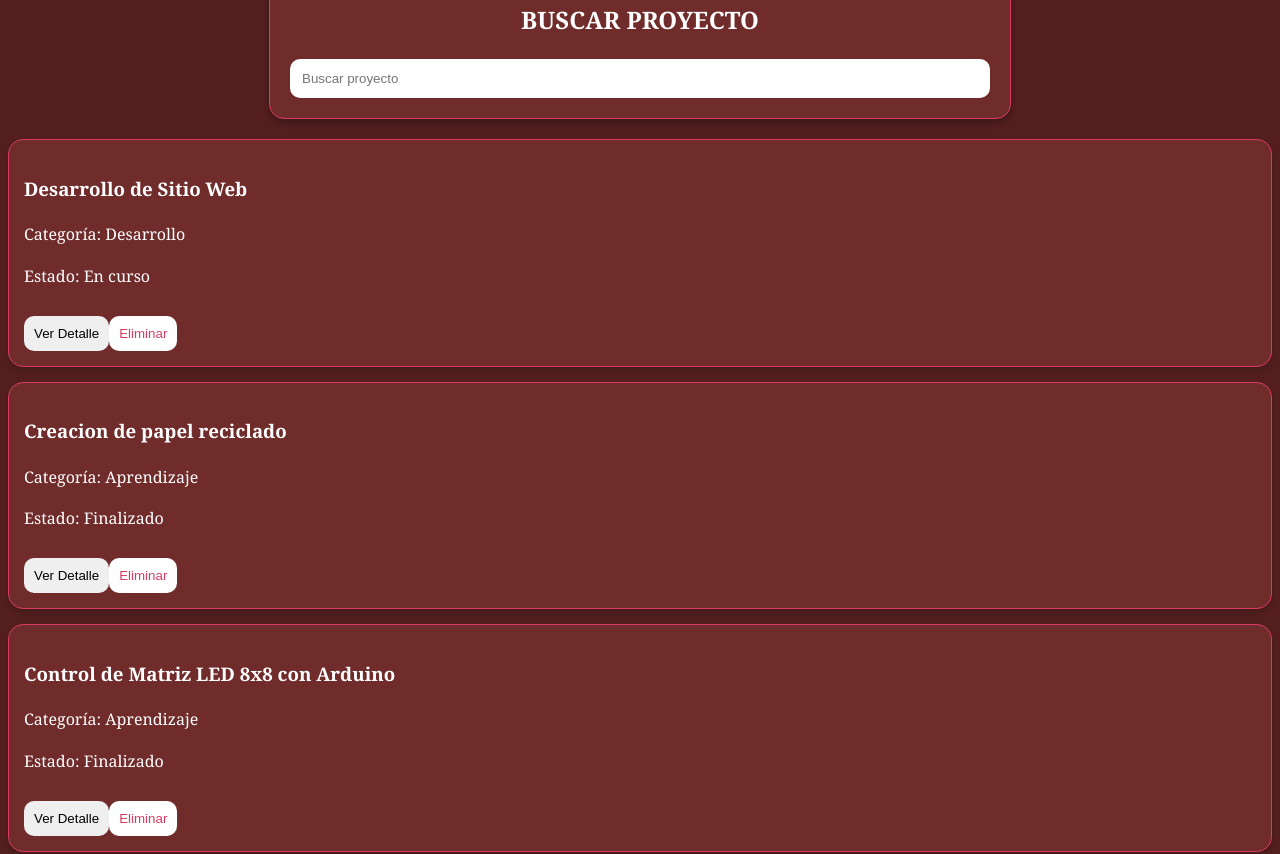
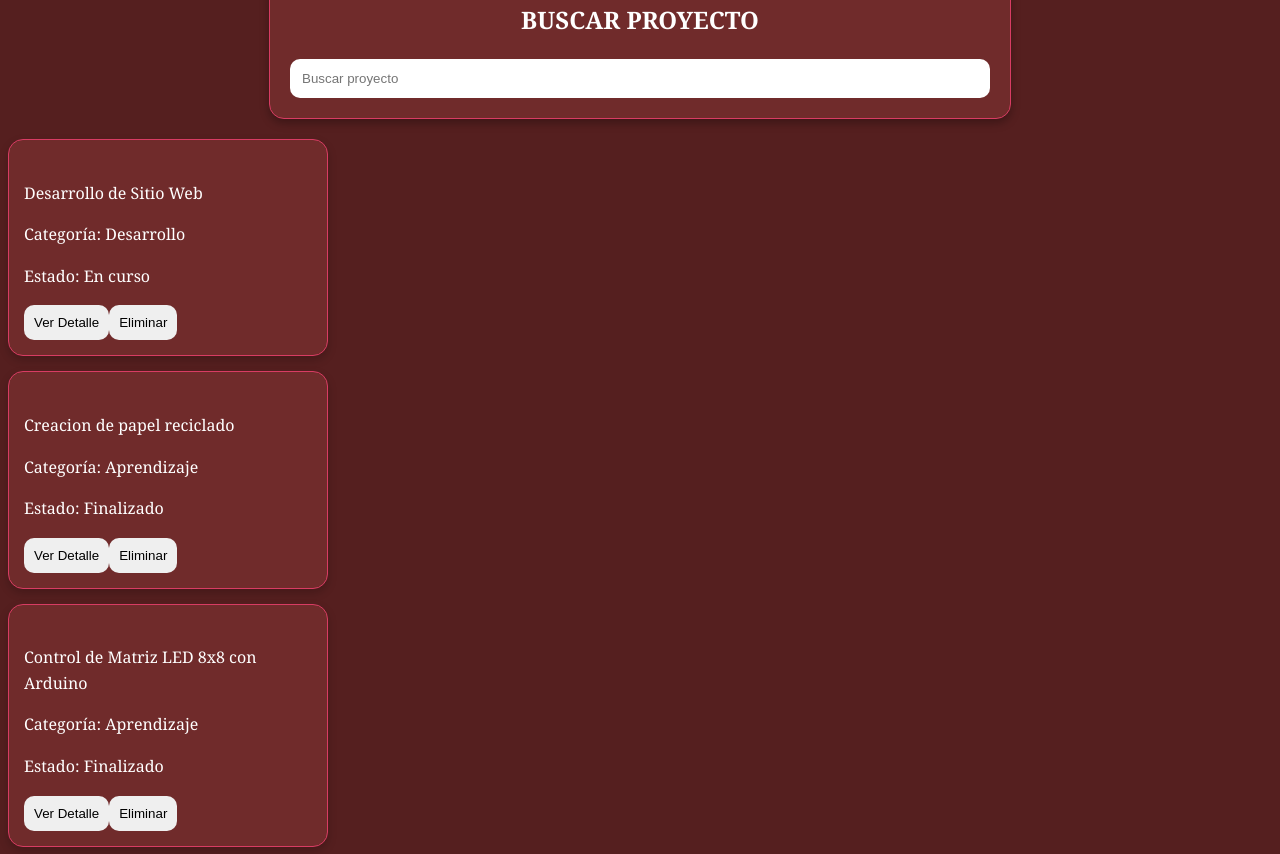
Before and after one commit to Meliip414/PV_tp3_grupo16, a React (Vite) app in the folder pv_tp3_grupo16/: page / in a window 1280 px wide. Shown: the part 840-1694 px from the top of the page. Built offline with nearby package versions, Linux system fonts and the light colour scheme.

Commit message:
Modificación del componente CardProyecto - Josefina Rios

```diff
--- a/pv_tp3_grupo16/src/components/CardProyecto.jsx
+++ b/pv_tp3_grupo16/src/components/CardProyecto.jsx
@@ -1,25 +1,31 @@
-const CardProyecto = ({ proyecto, verDetalle, eliminar }) => {
+import Button from 'react-bootstrap/Button';
+import Card from 'react-bootstrap/Card';
+
+
+const CardProyecto = ({ proyecto, verDetalle, eliminarProyecto }) => {
 
  return (
-        <article className="card">
-            <h3>{proyecto.titulo}</h3>
-            <p>Categoría: {proyecto.categoria}</p>
-            <p>Estado: {proyecto.estado}</p>
-
-            <button
-                className="boton-accion"
+        <Card style={{ width: '18rem' }}>
+            <Card.Img variant="top" src=""/>
+            <Card.Body>
+            <Card.Title>{proyecto.titulo}</Card.Title>
+            <Card.Text> Categoría: {proyecto.categoria}</Card.Text>
+            <Card.Text> Estado: {proyecto.estado}</Card.Text>
+            <Button
+                variant="info"
                 onClick={() => verDetalle(proyecto)}
             >
                 Ver Detalle
-            </button>
-            <button
-                className="btn-eliminar"
-                onClick={() => eliminar(proyecto.id)}
+            </Button>
+
+            <Button
+                  variant="danger"
+                onClick={() => eliminarProyecto(proyecto.id)}
             >
                 Eliminar
-            </button>
-
-        </article>
+            </Button>
+        </Card.Body>
+        </Card>
 
     );
 
--- a/pv_tp3_grupo16/src/components/RegistroActividad.jsx
+++ b/pv_tp3_grupo16/src/components/RegistroActividad.jsx
@@ -1,3 +1,5 @@
+import Alert from 'react-bootstrap/Alert';
+
 const RegistroActividad = ({ actualizacion }) => {
 
     if (actualizacion === null)
@@ -18,11 +20,9 @@ const RegistroActividad = ({ actualizacion }) => {
     return (
         <section className="registro-actividad">
 
-            <h3>ACTIVIDAD RECIENTE</h3>
-
-            <p>
+           <Alert variant="info">
                 Última actualización de la lista: {dia} a las {hora} hs.
-            </p>
+            </Alert>
 
         </section>
     )
```
